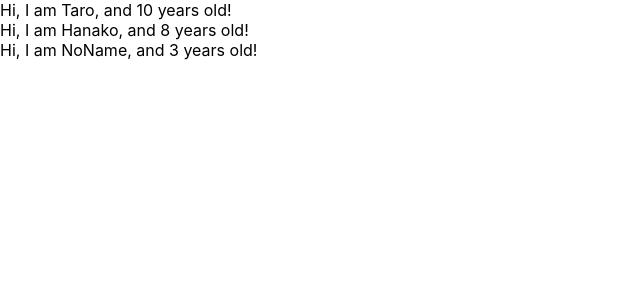
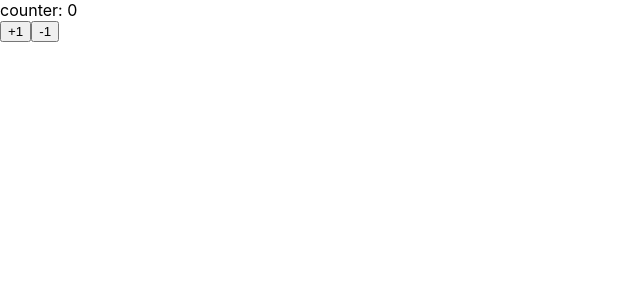
Before and after one commit to jima-r20/review-react-redux-hamu, a React (Create React App) app: page / in a window 1280 px wide. Shown: the top 300 px of the page, without its empty margins (0-640 px from the left). Built offline with nearby package versions, Linux system fonts and the light colour scheme.

Commit message:
learn state and setState

```diff
--- a/src/App.js
+++ b/src/App.js
@@ -1,31 +1,32 @@
 import React, { Component } from 'react';
-import propTypes from 'prop-types';
 
-class App extends Component {
+const App = () => {
+  return <Counter />;
+}
+
+class Counter extends Component {
+  constructor(props){
+    super(props);
+    this.state = { count:0 };
+  }
+
+  handlePlusButton = () => {
+    this.setState({count: this.state.count + 1});
+  }
+
+  handleMinusButton = () => {
+    this.setState({count: this.state.count - 1});
+  }
+
   render(){
-    const profiles = [
-      { name:"Taro", age:10 },
-      { name:"Hanako", age:8 },
-      { name:"NoName", age:3 },
-    ];
     return (
       <React.Fragment>
-        {profiles.map((profiles, index) => {
-          return <User name={profiles.name} age={profiles.age} key={index} />
-        })}
+        <div>counter: {this.state.count}</div>
+        <button onClick={this.handlePlusButton}>+1</button>
+        <button onClick={this.handleMinusButton}>-1</button>
       </React.Fragment>
     );
   }
 }
 
-const User = (props) => {
-return <div>Hi, I am {props.name}, and {props.age} years old!</div>
-}
-
-// 型チェック
-User.propTypes = {
-  name: propTypes.string,
-  age: propTypes.number.isRequired
-}
-
 export default App;
```
